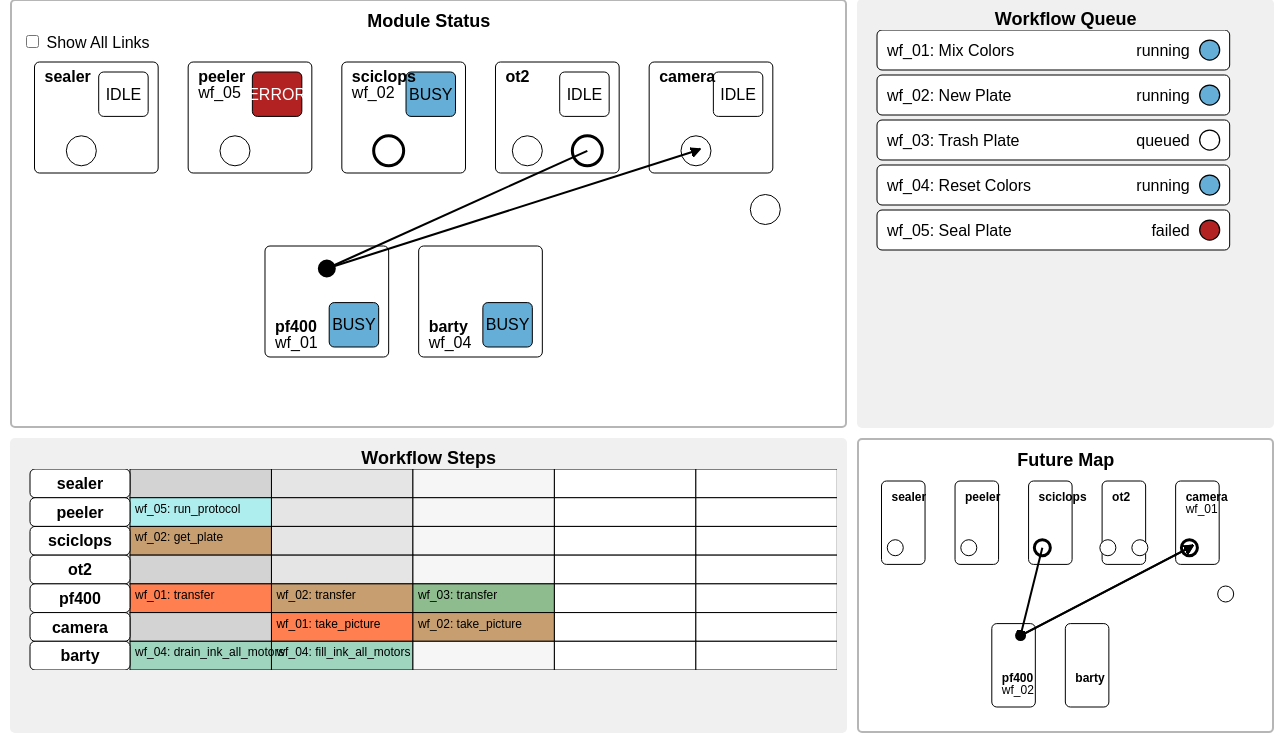
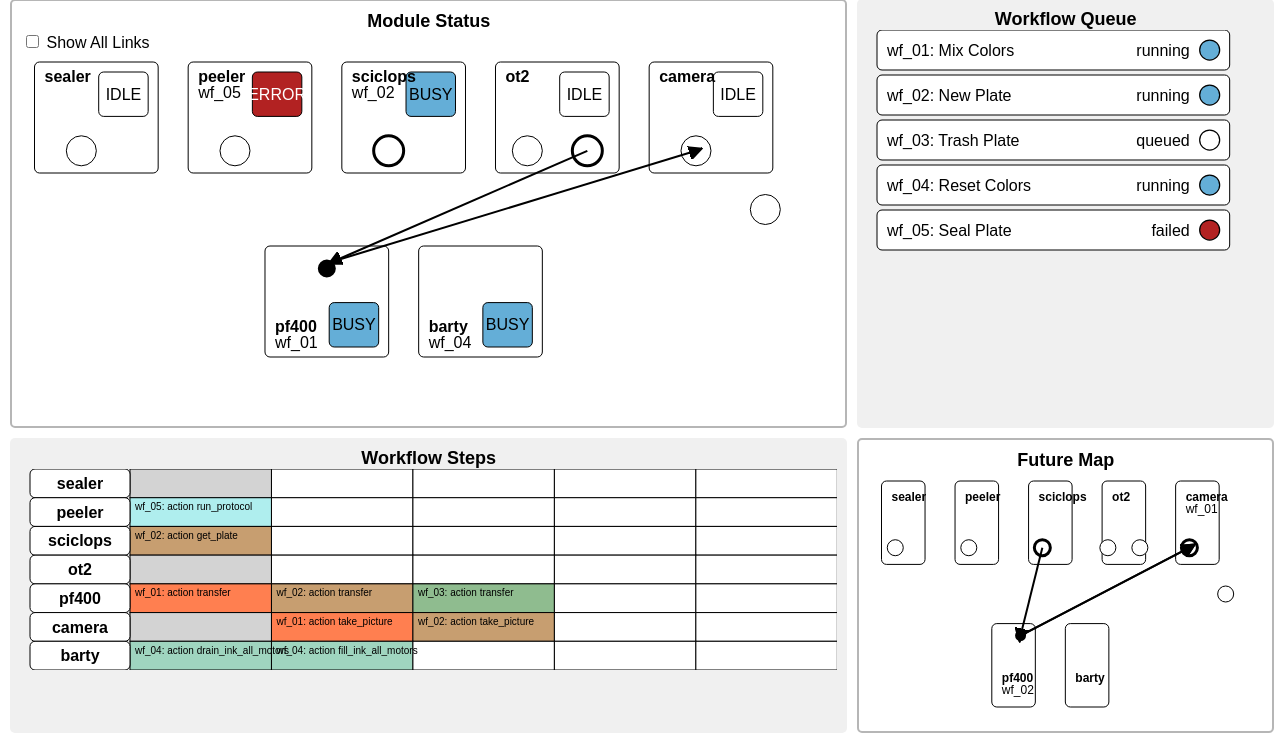
Before and after one commit to Dheerajkumarbuchala/cs529FinalProject, a website: page public/index.html in a window 1280 px wide. Shown: the part 61-800 px from the top of the page. Drawn offline with nearby package versions, Linux system fonts and the light colour scheme.

Commit message:
Make arrows visible

```diff
--- a/public/scripts/app.js
+++ b/public/scripts/app.js
@@ -25,13 +25,13 @@ const allStatus = ["INIT", "new",             // New Item  => Light Sky Blue
 // Style variables
 const padding = 10;
 const cornerRadius = 5;
-const markerBoxWidth = 5;
-const markerBoxHeight = 5;
+const markerBoxWidth = 7;
+const markerBoxHeight = 7;
 const refX = markerBoxWidth / 2;
 const refY = markerBoxHeight / 2;
 const markerWidth = markerBoxWidth / 2;
 const markerHeight = markerBoxHeight / 2;
-const arrowPoints = [[0, 0], [0, 5], [5, 2]];
+const arrowPoints = [[0, 0], [0, 7], [7, 3]];
 
 // D3 functional variables
 let clicked = false;
@@ -846,8 +846,8 @@ document.addEventListener("DOMContentLoaded", function () {
                 linksSVG.append("line")
                     .attr("x1", function(d) { return d.x})
                     .attr("y1", function(d) { return d.y})
-                    .attr("x2", transferInfo[0].x )
-                    .attr("y2", transferInfo[0].y )
+                    .attr("x2", transferInfo[0].x + (locRadius/2))
+                    .attr("y2", transferInfo[0].y - (locRadius/2))
                     .attr('stroke', function(d){
                         if(d.workflowRunID != null && d.isTransferStep == true)
                         {
@@ -1289,7 +1289,7 @@ document.addEventListener("DOMContentLoaded", function () {
 
             // Darken first column of chart to indicate it is the current step
             const BGColorMap = d3.scaleLinear()
-                .domain([0,totalStepNum/2])
+                .domain([0,1])
                 .range(["lightgray", "white"]);
 
 
@@ -1455,9 +1455,9 @@ document.addEventListener("DOMContentLoaded", function () {
                         .attr("x", x + (padding/2))
                         .attr("y", y)
                         .attr("text-anchor", "start")
-                        .attr("font-size", "12px")
+                        .attr("font-size", "10px")
                         .attr("dy", "1.25em")
-                        .text(function(d) { return workflows[i].workflowRunID + ": " + nowSteps[j].action; })
+                        .text(function(d) { return workflows[i].workflowRunID + ": action " + nowSteps[j].action; })
                         .attr('id', function(d) {return workflows[i].workflowRunID})
                 }
             }
--- a/public/styles/test.css
+++ b/public/styles/test.css
@@ -24,6 +24,7 @@ header {
     width: 100px; /* Adjust the size as needed */
 }
 
+
 #title {
     display: inline-block;
     vertical-align: center;
@@ -31,6 +32,7 @@ header {
     font-weight: bold;
     margin-left: 20px;
 }
+
 
 /* Main content layout */
 .box-header {
```
Also changed, not shown: public/index.html (+0 -1 lines).
